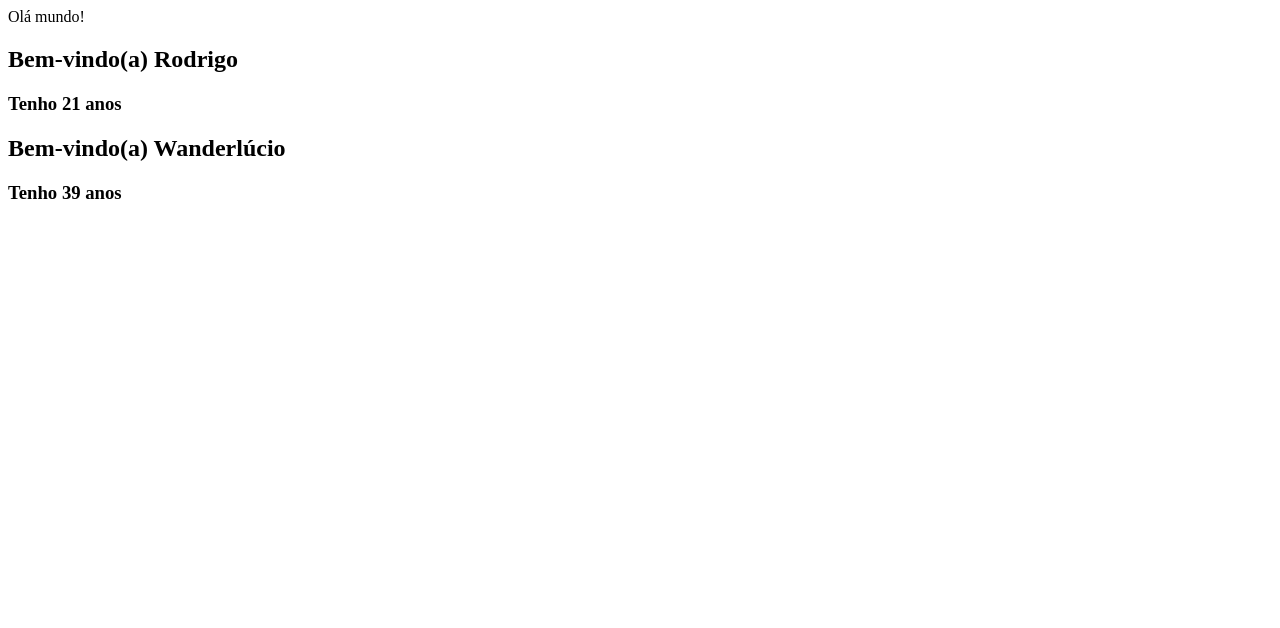
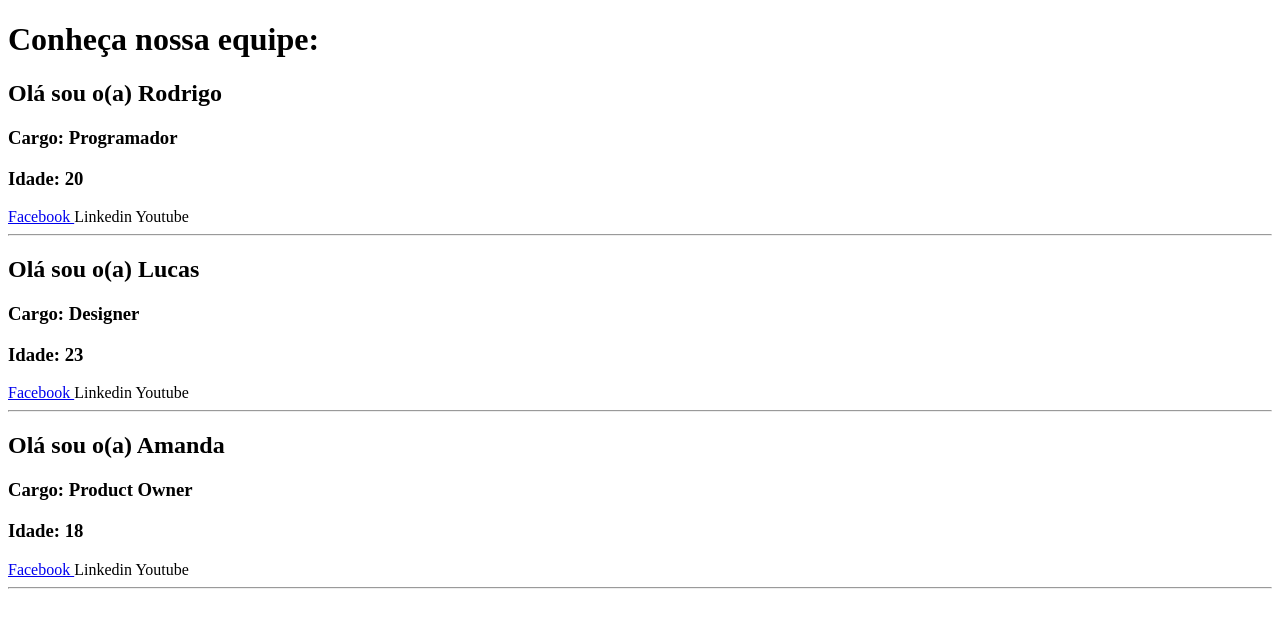
Before and after one commit to rodrigojmcosta/react-firstapp, a React (Create React App) app: page / in a window 1280 px wide. Shown: the top 628 px of the page. Built offline with nearby package versions, Linux system fonts and the light colour scheme.

Commit message:
33pt2_Entendendo props e component

```diff
--- a/src/App.js
+++ b/src/App.js
@@ -1,21 +1,46 @@
 import React from "react";
 
-const BemVindo = (props) => {
+const Equipe = (props) => {
+  return (
+    <div>
+      <Sobre nome={props.nome} cargo={props.cargo} idade={props.idade}/>
+      <Social fb={props.facebook}/>
+      <hr/>
+    </div>
+  );
+}
+
+const Sobre = (props) => {
     return(
       <div>
-        <h2>Bem-vindo(a) {props.nome}</h2>
-        <h3>Tenho {props.idade} anos </h3>
+        <h2>Olá sou o(a) {props.nome}</h2>
+        <h3>Cargo: {props.cargo}</h3>
+        <h3>Idade: {props.idade}</h3>
       </div>
     );
 }
 
+const Social = (props) => {
+  return(
+    <div>
+      <a href={props.fb}>Facebook </a>
+      <a>Linkedin </a>
+      <a>Youtube </a>
+    </div>
+
+  );
+}
 
 function App() {
   return(
     <div>
-      Olá mundo!
-      <BemVindo nome="Rodrigo" idade="21"/>
-      <BemVindo nome="Wanderlúcio" idade="39"/>
+      <h1>Conheça nossa equipe:</h1>
+      <Equipe nome="Rodrigo" cargo="Programador" idade="20"
+              facebook="https://facebook.com"/>
+      <Equipe nome="Lucas" cargo="Designer" idade="23"
+              facebook="https://google.com"/>
+      <Equipe nome="Amanda" cargo="Product Owner" idade="18"
+              facebook="https://google.com"/>
     </div>
   )
 }
```
